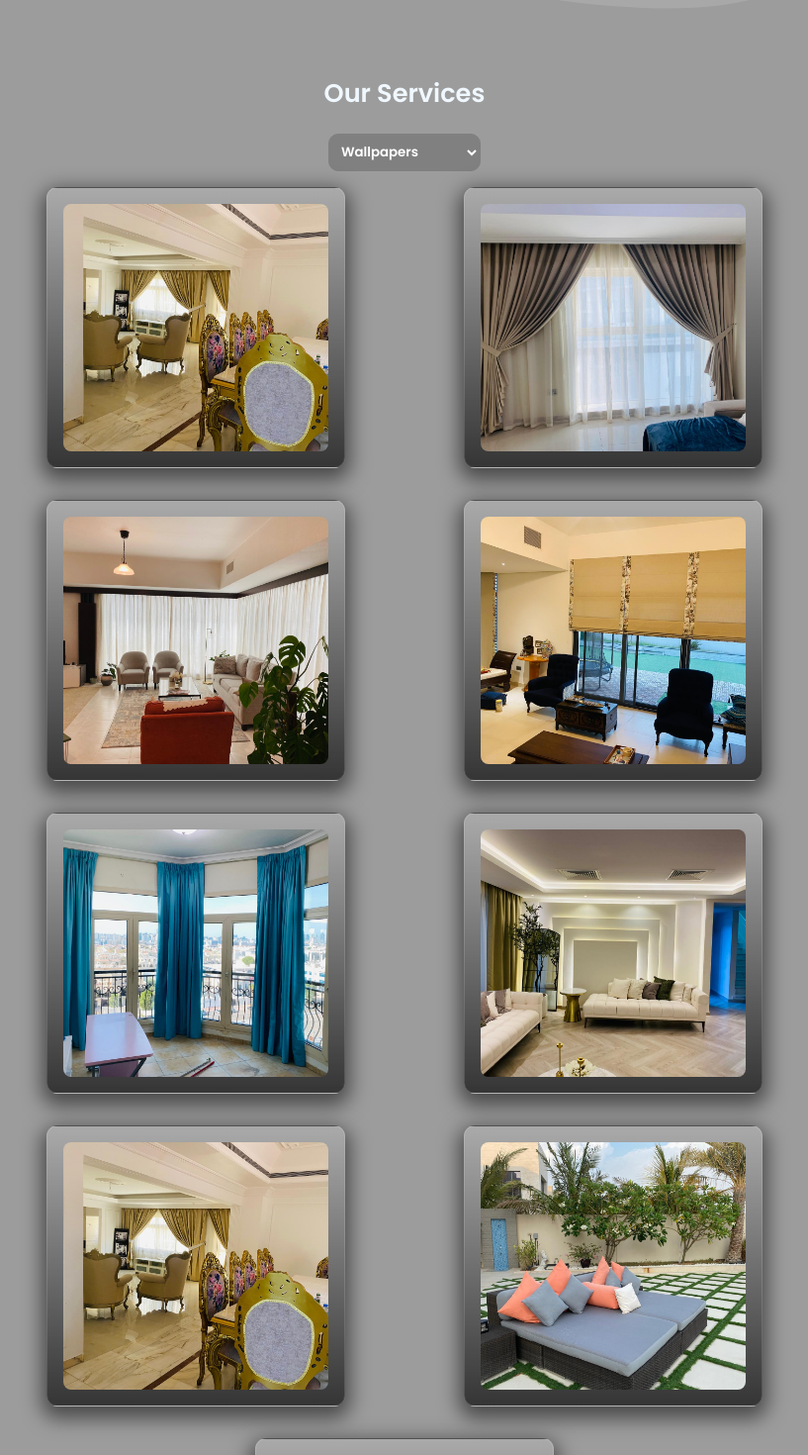
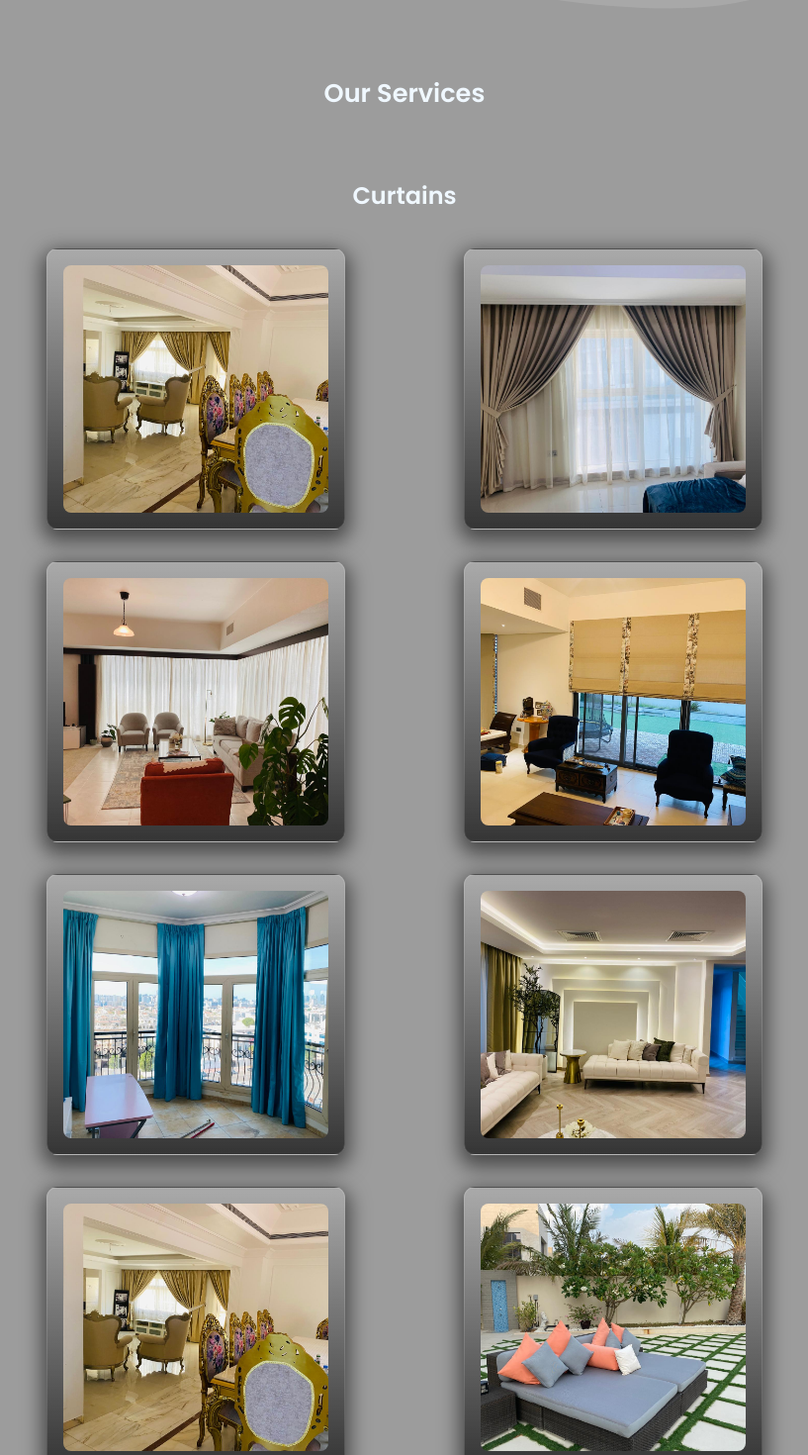
Before and after one commit to muhammad-salem-coder/curtain_website, a React (Vite) app: page / in a window 1280 px wide. Shown: the part 1000-2470 px from the top of the page at 99% size, without its empty margins (231-1048 px from the left). Built offline with nearby package versions, Linux system fonts and the light colour scheme.

Commit message:
Hosting using bunlde

```diff
--- a/src/App.jsx
+++ b/src/App.jsx
@@ -32,13 +32,11 @@ function App() {
 
       <Spacer type="spacer layer-1"/>
 
-      <Section color="grey" heading='Our Services' id="our_services">
-        <select id="div-select" onChange={handleChange} value={selectedDiv}>
-          <option className="options" value="1">Wallpapers</option>
-          <option className="options" value="2">Curtains</option>
-        </select>
+      <Section color="grey" heading='Our Services'>
 
-        <div class="row-card-sec" style={{ display: selectedDiv === '1' ? '' : 'none' }}>
+        <br/>
+        <h2 id="curtains">Curtains</h2>
+        <div class="row-card-sec">
           <Cards image= "images/pic1.jpeg" header="Curtains & Blinds"/>
           <Cards image= "images/pic2.jpeg" header="Curtains & Blinds"/>
           <Cards image= "images/pic3.jpeg" header="Curtains & Blinds"/>
@@ -50,7 +48,9 @@ function App() {
           <Cards image= "images/pic10.jpeg" header="Curtains & Blinds"/>
         </div>
 
-        <div class="row-card-sec" style={{ display: selectedDiv === '2' ? '' : 'none' }}>
+        <br/><br/><br/>
+        <h2 id="wallpapers">Wallpapers</h2>
+        <div class="row-card-sec">
           <Cards image= "images/pic11.jpeg" header="Curtains & Blinds"/>
           <Cards image= "images/pic12.jpeg" header="Curtains & Blinds"/>
           <Cards image= "images/pic13.jpeg" header="Curtains & Blinds"/>
@@ -63,6 +63,20 @@ function App() {
           <Cards image= "images/pic21.jpeg " header="Curtains & Blinds"/>
           <Cards image= "images/pic22.jpeg " header="Curtains & Blinds"/>
           <Cards image= "images/pic23.jpeg " header="Curtains & Blinds"/>
+        </div>
+
+        <br/><br/><br/>
+        <h2 id="painting">Painting</h2>
+        <div class="row-card-sec">
+          <Cards image= "images/pic1.jpeg" header="Curtains & Blinds"/>
+          <Cards image= "images/pic2.jpeg" header="Curtains & Blinds"/>
+          <Cards image= "images/pic3.jpeg" header="Curtains & Blinds"/>
+          <Cards image= "images/pic5.jpeg" header="Curtains & Blinds"/>
+          <Cards image= "images/pic6.jpeg" header="Curtains & Blinds"/>
+          <Cards image= "images/pic7.jpeg" header="Curtains & Blinds"/>
+          <Cards image= "images/pic8.jpeg" header="Curtains & Blinds"/>
+          <Cards image= "images/pic9.jpeg" header="Curtains & Blinds"/>
+          <Cards image= "images/pic10.jpeg" header="Curtains & Blinds"/>
         </div>
       </Section>
 
--- a/src/components/navbar.jsx
+++ b/src/components/navbar.jsx
@@ -1,10 +1,26 @@
+import { useState } from "react";
 
 export function Navbar(){
+    const [dropDown, setdropDown] = useState(false);
+
+    function toggleDropDown(){
+        setdropDown(!dropDown);
+    }
+
     return(
         <div className="navbar">
             <ul>
                 <li><a href="#intro">Home</a></li>
-                <li><a href="#our_services">Our Services</a></li>
+                <li className="dropDown">
+                    <a href="#our_services" onClick={toggleDropDown}>Our Services</a>
+                    {dropDown && (
+                        <ul className="nav-dropdown">
+                            <li><a href="#curtains" onClick={toggleDropDown}>Curtains</a></li>
+                            <li><a href="#wallpapers" onClick={toggleDropDown}>Wallpapers</a></li>
+                            <li><a href="#painting" onClick={toggleDropDown}>Painting</a></li>
+                        </ul>
+                    )}
+                </li>
                 <li><a href="#about_us">About Us</a></li>
                 <li><a href="#contact_us">Contact Us</a></li>
                 <li><a href="#clients">Our Clients</a></li>
--- a/src/index.css
+++ b/src/index.css
@@ -46,6 +46,7 @@ body::-webkit-scrollbar-thumb:hover {
   z-index: 1000;
   overflow-x: auto;
 }
+
 .navbar ul {
   font-weight: 750;
   list-style: none;
@@ -63,11 +64,6 @@ body::-webkit-scrollbar-thumb:hover {
 .navbar a {
   text-decoration: none;
   color: grey;
-}
-
-.navbar li:hover {
-  border-bottom: 5px solid rgb(101, 101, 101);
-  border-radius: 5px 5px;
 }
 
 /* Media query for smaller screens */
@@ -664,3 +660,14 @@ select {
   border-color: grey;
   color: white;
 }
+
+.nav-dropdown{
+  display: flex;
+  flex-direction: column;
+  list-style: none;
+  justify-content: space-evenly;
+  align-items: center;
+  background-color: rgba(189, 188, 188, 0.673);
+  border-radius: 10px;
+  padding: 0px;
+}
```
